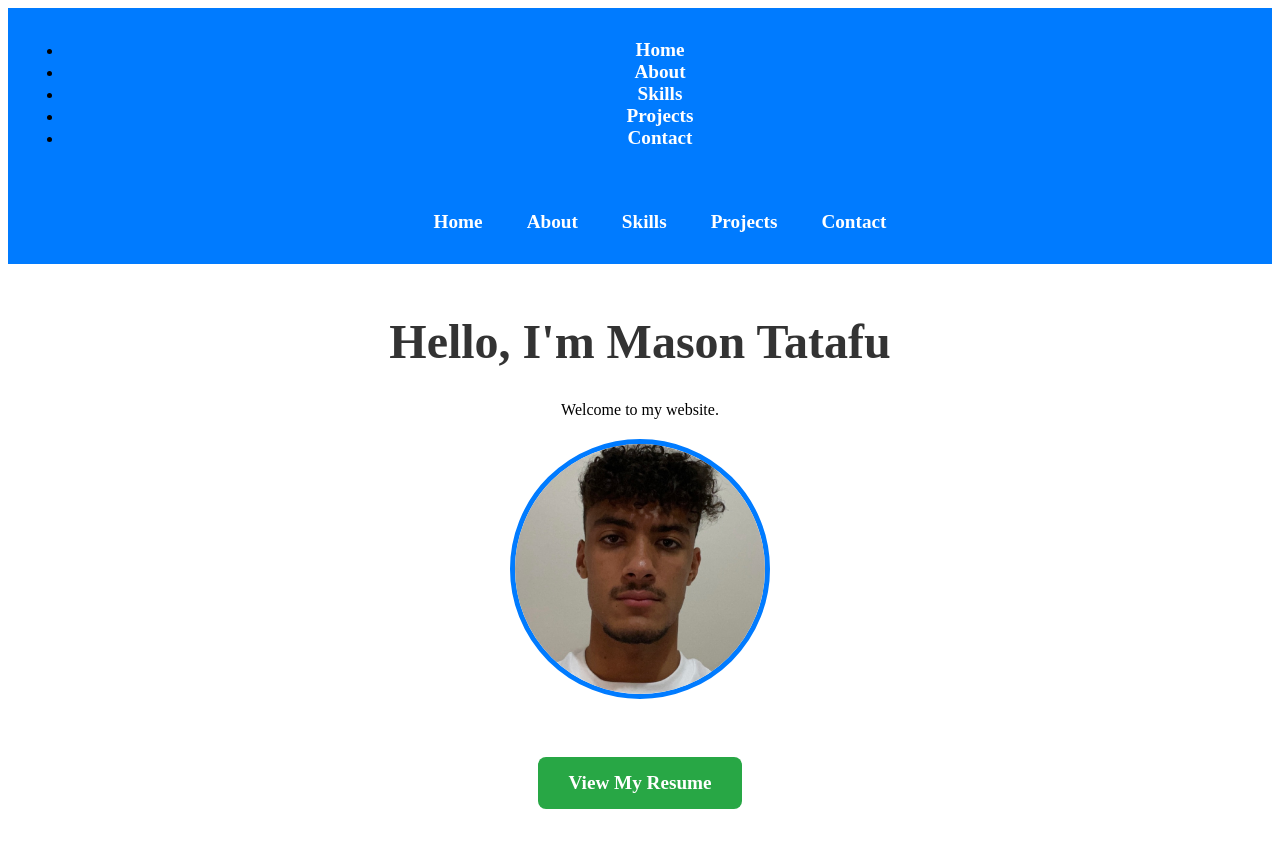
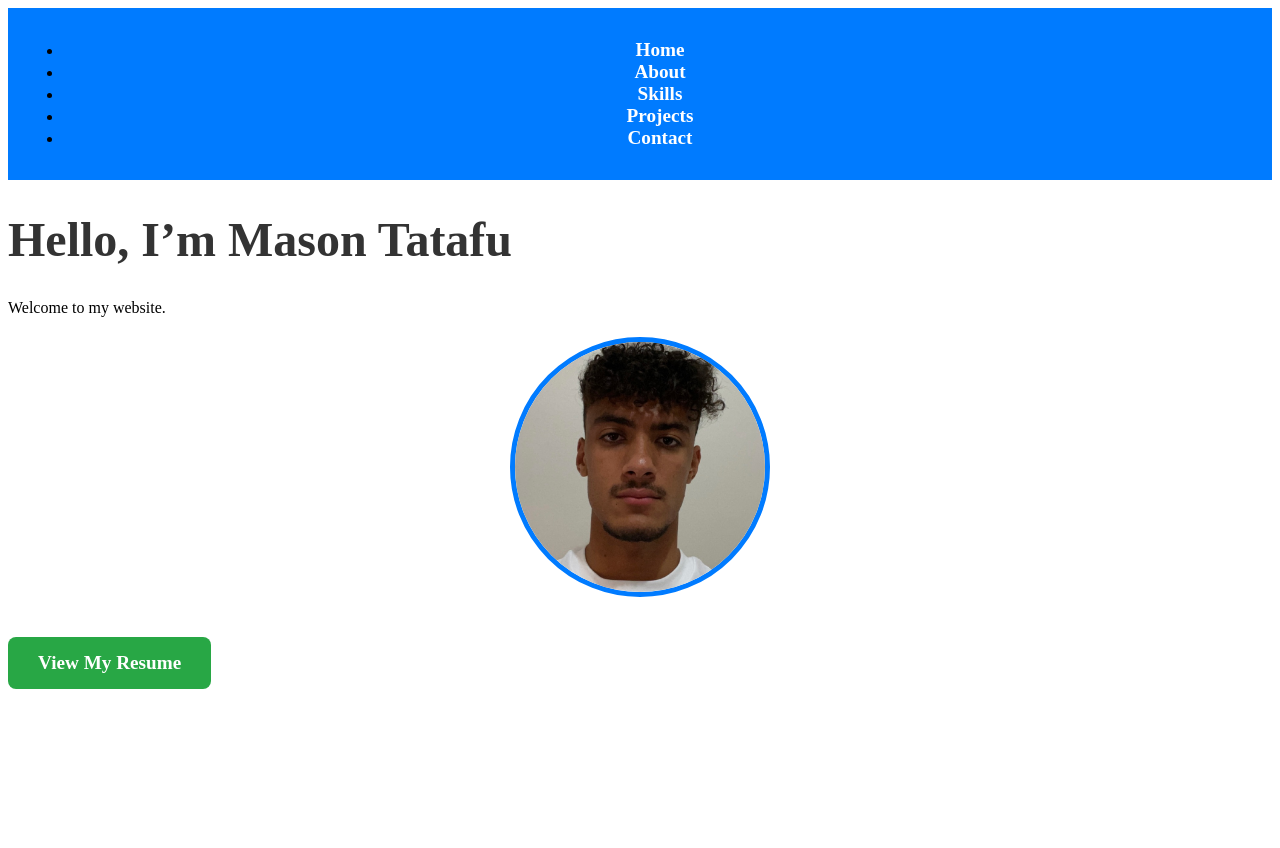
Before and after one commit to masontatafu/masontatafu.github.io, a Jekyll site: the page built from index.md, in a window 1280 px wide. Shown: the top 848 px of the page. Built offline with Jekyll 4.4.1, drawn with Linux system fonts in a browser that asks for light colours; our own code applies the rules of GitHub Pages for plain Markdown files.

Commit message:
Update index.md

```diff
--- a/index.md
+++ b/index.md
@@ -1,19 +1,14 @@
-<link rel="stylesheet" type="text/css" href="/assets/style.css">
+---
+title: "Home"
+layout: default
+---
 
-<nav>
-    <ul>
-        <a href="/">Home</a>
-        <a href="/about">About</a>
-        <a href="/skills">Skills</a>
-        <a href="/projects">Projects</a>
-        <a href="/contact">Contact</a>
-    </ul>
-</nav>
+# Hello, I'm Mason Tatafu
+{:.heading}
 
-<div class="container">
-    <h1>Hello, I'm Mason Tatafu</h1>
-    <p>Welcome to my website.</p>
-    <img src="IMG_5131.jpg" alt="Mason Tatafu" class="profile-img">
-    <br>
-    <a href="Mason Tatafu Current Resume - 2025.pdf" target="_blank" class="resume-button">View My Resume</a>
-</div>
+Welcome to my website.
+{:.subheading}
+
+![Mason Tatafu](IMG_5131.jpg){:.profile-img}
+
+[View My Resume](Mason%20Tatafu%20Current%20Resume%20-%202025.pdf){:.resume-button}
```
